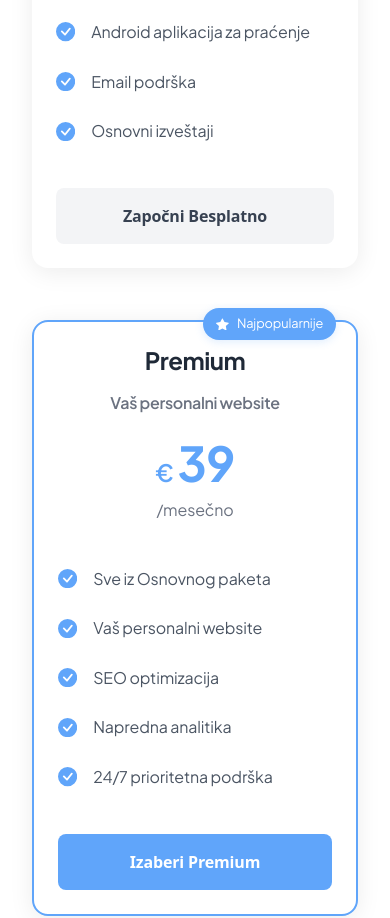
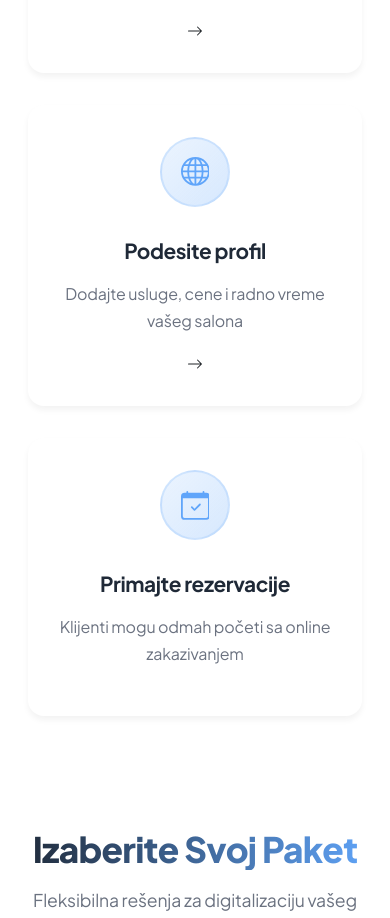
Before and after one commit to BirtasevicLazar/eFrizer, a React (Vite) app in the folder efrizer/: page / in a window 390 px wide. Shown: the part 1079-1997 px from the top of the page. Built offline with nearby package versions, Linux system fonts and the light colour scheme.

Commit message:
HowItWorks

```diff
--- a/efrizer/src/App.jsx
+++ b/efrizer/src/App.jsx
@@ -6,12 +6,14 @@ import Hero from './Components/Hero/Hero.jsx';
 import Cards from './Components/PricingCards/Cards.jsx';
 import './Style/typography.css';
 import FAQ from './Components/FAQ/FAQ.jsx';
+import HowItWorks from './Components/HowItWorks/HowItWorks.jsx';
 
 function App() {
   return (
     <div className="App">
       <NavigationBar />
       <Hero />
+      <HowItWorks />
       <Cards />
       <FAQ />
       <Footer />
--- a/efrizer/src/Components/FAQ/FAQ.css
+++ b/efrizer/src/Components/FAQ/FAQ.css
@@ -11,9 +11,12 @@
 .faq-container h2 {
   text-align: center;
   font-size: 2.5rem;
-  color: #1f2937;
+  font-weight: 800;
+  background: linear-gradient(to right, #1f2937, #60a5fa);
+  background-clip: text;
+  -webkit-background-clip: text;
+  -webkit-text-fill-color: transparent;
   margin-bottom: 4rem;
-  font-weight: 700;
 }
 
 .faq-grid {
--- /dev/null
+++ b/efrizer/src/Components/HowItWorks/HowItWorks.css
@@ -0,0 +1,142 @@
+.how-it-works {
+  padding: 5rem 1.5rem;
+}
+
+.container {
+  max-width: 1200px;
+  margin: 0 auto;
+  text-align: center;
+  padding: 0 1rem;
+}
+
+.how-it-works h2 {
+  font-size: 2.75rem;
+  color: #1f2937;
+  margin-bottom: 1.5rem;
+  font-weight: 800;
+  background: linear-gradient(to right, #1f2937, #60a5fa);
+  background-clip: text;
+  -webkit-background-clip: text;
+  -webkit-text-fill-color: transparent;
+}
+
+.subtitle {
+  color: #6b7280;
+  font-size: 1.2rem;
+  margin-bottom: 4rem;
+  max-width: 600px;
+  margin-left: auto;
+  margin-right: auto;
+  line-height: 1.8;
+}
+
+.steps-container {
+  display: grid;
+  grid-template-columns: repeat(auto-fit, minmax(280px, 1fr));
+  gap: 3rem;
+  position: relative;
+}
+
+.step-card {
+  background: white;
+  border-radius: 1rem;
+  padding: 2.5rem 2rem;
+  transition: all 0.3s ease;
+  box-shadow: 0 4px 6px rgba(0, 0, 0, 0.05);
+}
+
+.step-card:hover {
+  transform: translateY(-5px);
+  box-shadow: 0 10px 20px rgba(96, 165, 250, 0.15);
+}
+
+.step-icon {
+  background: linear-gradient(135deg, #60a5fa20, #60a5fa40);
+  width: 90px;
+  height: 90px;
+  border-radius: 50%;
+  display: flex;
+  align-items: center;
+  justify-content: center;
+  margin: 0 auto 2rem;
+  border: 2px solid #60a5fa30;
+  transition: all 0.3s ease;
+}
+
+.step-card:hover .step-icon {
+  background: linear-gradient(135deg, #60a5fa30, #60a5fa50);
+  transform: scale(1.05);
+}
+
+.step-icon svg {
+  font-size: 2.2rem;
+  color: #60a5fa;
+}
+
+.step-card h3 {
+  font-size: 1.4rem;
+  color: #1f2937;
+  margin-bottom: 1rem;
+  font-weight: 700;
+}
+
+.step-card p {
+  color: #6b7280;
+  line-height: 1.7;
+  font-size: 1.05rem;
+}
+
+@media (max-width: 768px) {
+  .how-it-works {
+    padding: 4rem 1rem;
+  }
+
+  .how-it-works h2 {
+    font-size: 2.2rem;
+  }
+
+  .subtitle {
+    font-size: 1.1rem;
+    margin-bottom: 3rem;
+  }
+
+  .steps-container {
+    gap: 2rem;
+  }
+
+  .step-card {
+    padding: 2rem 1.5rem;
+  }
+}
+
+@media (max-width: 480px) {
+  .how-it-works {
+    padding: 3rem 1rem;
+  }
+
+  .how-it-works h2 {
+    font-size: 1.8rem;
+  }
+
+  .subtitle {
+    font-size: 1rem;
+    margin-bottom: 2.5rem;
+  }
+
+  .step-icon {
+    width: 70px;
+    height: 70px;
+  }
+
+  .step-icon svg {
+    font-size: 1.8rem;
+  }
+
+  .step-card h3 {
+    font-size: 1.3rem;
+  }
+
+  .step-card p {
+    font-size: 1rem;
+  }
+}
--- /dev/null
+++ b/efrizer/src/Components/HowItWorks/HowItWorks.jsx
@@ -0,0 +1,49 @@
+import React from 'react';
+import './HowItWorks.css';
+import { BsPhone, BsGlobe, BsCalendarCheck, BsArrowRight } from 'react-icons/bs';
+
+const HowItWorks = () => {
+  const steps = [
+    {
+      icon: <BsPhone />,
+      title: "Registrujte se",
+      description: "Kreirajte nalog za vaš salon u nekoliko jednostavnih koraka"
+    },
+    {
+      icon: <BsGlobe />,
+      title: "Podesite profil",
+      description: "Dodajte usluge, cene i radno vreme vašeg salona"
+    },
+    {
+      icon: <BsCalendarCheck />,
+      title: "Primajte rezervacije",
+      description: "Klijenti mogu odmah početi sa online zakazivanjem"
+    }
+  ];
+
+  return (
+    <section className="how-it-works">
+      <div className="container">
+        <h2>Kako Funkcioniše</h2>
+        <p className="subtitle">Započnite sa radom u 3 jednostavna koraka</p>
+
+        <div className="steps-container">
+          {steps.map((step, index) => (
+            <div key={index} className="step-card">
+              <div className="step-icon">
+                {step.icon}
+              </div>
+              <h3>{step.title}</h3>
+              <p>{step.description}</p>
+              {index < steps.length - 1 && (
+                <BsArrowRight className="arrow-icon" />
+              )}
+            </div>
+          ))}
+        </div>
+      </div>
+    </section>
+  );
+};
+
+export default HowItWorks;
--- a/efrizer/src/Components/PricingCards/Cards.css
+++ b/efrizer/src/Components/PricingCards/Cards.css
@@ -186,3 +186,37 @@
   font-size: 1rem;
   margin-bottom: 1.5rem;
 }
+
+/* Dodati na početak CSS fajla */
+.pricing-header {
+  text-align: center;
+  max-width: 700px;
+  margin: 0 auto 4rem;
+}
+
+.pricing-header h2 {
+  font-size: 2.8rem;
+  font-weight: 800;
+  background: linear-gradient(to right, #1f2937, #60a5fa);
+  background-clip: text;
+  -webkit-background-clip: text;
+  -webkit-text-fill-color: transparent;
+  margin-bottom: 1rem;
+  letter-spacing: -0.02em;
+}
+
+.pricing-header p {
+  font-size: 1.1rem;
+  color: #6b7280;
+  line-height: 1.6;
+}
+
+@media (max-width: 768px) {
+  .pricing-header {
+    margin-bottom: 3rem;
+  }
+
+  .pricing-header h2 {
+    font-size: 2.2rem;
+  }
+}
--- a/efrizer/src/Components/PricingCards/Cards.jsx
+++ b/efrizer/src/Components/PricingCards/Cards.jsx
@@ -5,6 +5,10 @@ import { BsCheckCircleFill, BsStarFill } from 'react-icons/bs';
 const Cards = () => {
   return (
     <section className="pricing-section">
+      <div className="pricing-header">
+        <h2>Izaberite Svoj Paket</h2>
+        <p>Fleksibilna rešenja za digitalizaciju vašeg salona</p>
+      </div>
       <div className="pricing-container">
         <div className="pricing-card">
           <div className="card-content">
```
